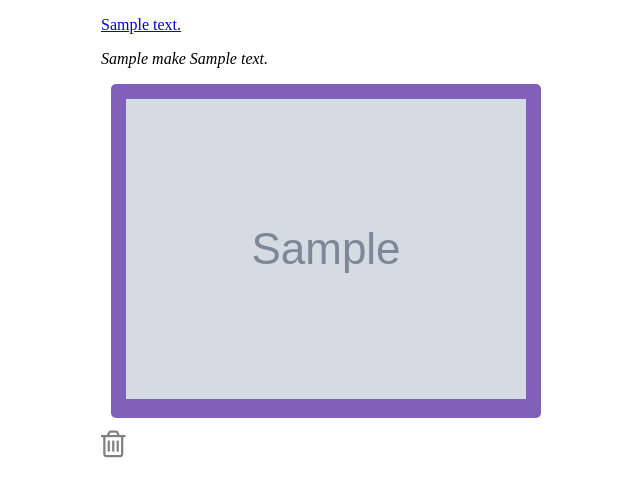
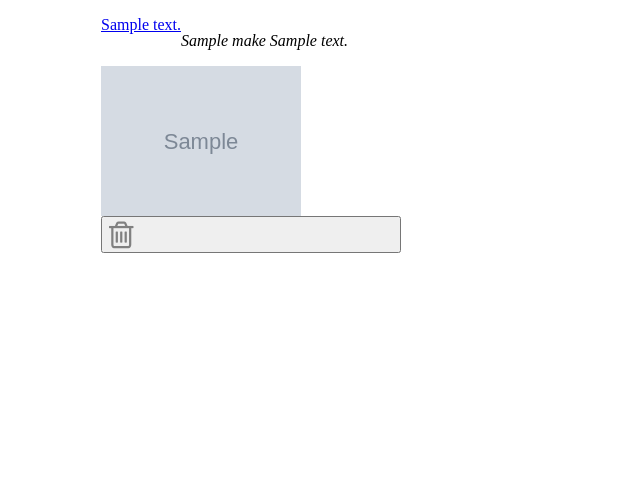
Before and after one commit to karsim46/Shop_project, a Flask app: page /vehicles in a window 1280 px wide. Shown: the part 84-581 px from the top of the page, without its empty margins (389-1029 px from the left). Run offline with Flask 2, Linux system fonts and the light colour scheme; grey boxes marked "Sample" are stand-in pictures; a database or web service that is not in the repository returns one stand-in record (values such as "Sample title"); some libraries are stand-ins or nearby versions.

Commit message:
pictures finally resized yay

```diff
--- a/console.py
+++ b/console.py
@@ -23,5 +23,5 @@ vehicle_repository.save(vehicle1)
 vehicle2 = Vehicle("Charger", 5.0, "Automatic", "Orange", 49000, 1979, 1,True, manufacturer2,"Dodge","https://s1.cdn.autoevolution.com/images/news/80k-1969-dodge-charger-is-a-general-lee-clone-153739_1.jpg")
 vehicle_repository.save(vehicle2)
 
-vehicle3 = Vehicle("Transam", 4.0, "Automatic", "Black", 38000, 1982, 1, True, manufacturer3, "Pontiac","2000", "https://www.carscoops.com/wp-content/uploads/2020/01/1982-pontiac-firebird-kitt-replica-george-barris-0.jpg")
+vehicle3 = Vehicle("Transam", 4.0, "Automatic", "Black", 38000, 1982, 1, True, manufacturer3, "Pontiac","https://upload.wikimedia.org/wikipedia/commons/thumb/5/56/K.I.T.T._Nachbau_aus_Deutschland.jpg/800px-K.I.T.T._Nachbau_aus_Deutschland.jpg")
 vehicle_repository.save(vehicle3)
--- a/static/style.css
+++ b/static/style.css
@@ -7,15 +7,19 @@
   }
 
     .container{
-    display: flex;
-    flex-wrap: wrap;
-    width: 300px;
-    margin: 0 auto;
+      display: flex;
+      flex-wrap: wrap;
+      width: 300px;
+      margin: 0 auto;
 }
 
 .trash-button{
   display: contents;
   font-size: 65%;
+  display: flex;
+  flex-wrap: wrap;
+  width: 300px;
+  margin: 0 auto;
 }
 
 
@@ -49,14 +53,17 @@ list-style: none;
 }
 
  #image {
-  margin: 10px;
-  border-radius: 5px;
-  background: #8160b9;
-  color: #fff;
-    display: block;
-    padding: 15px;
-    text-decoration: none;
 
+  display: flex;
+  flex-wrap: wrap;
+  width: 300px;
+  margin: 0 auto;
 
 
  }
+.content{
+  display: flex;
+  flex-wrap: wrap;
+  width: 300px;
+  margin: 0 auto;
+}
--- a/templates/vehicles/index.html
+++ b/templates/vehicles/index.html
@@ -9,13 +9,14 @@
             <a href="/vehicles/{{vehicle.id}}">{{vehicle.description}} </a>
              <p><i>{{vehicle.display_name()}}</i></p>
 
-             <div id="image">
-             <img src={{vehicle.image}}>
-            </div>
+
          </div>
         </div class="buttons">
     </div>
     <div class="buttons">
+      <div id="image">
+        <img src={{vehicle.image}} width="200" height="150">
+       </div>
 
       <form class="delete-form" action="/vehicles/{{vehicle.id}}/delete" method="POST">
         <button class="trash-button"><i class="fa fa-trash-o fa-3x" style="color:grey" aria-hidden="true"></i></button>
```
